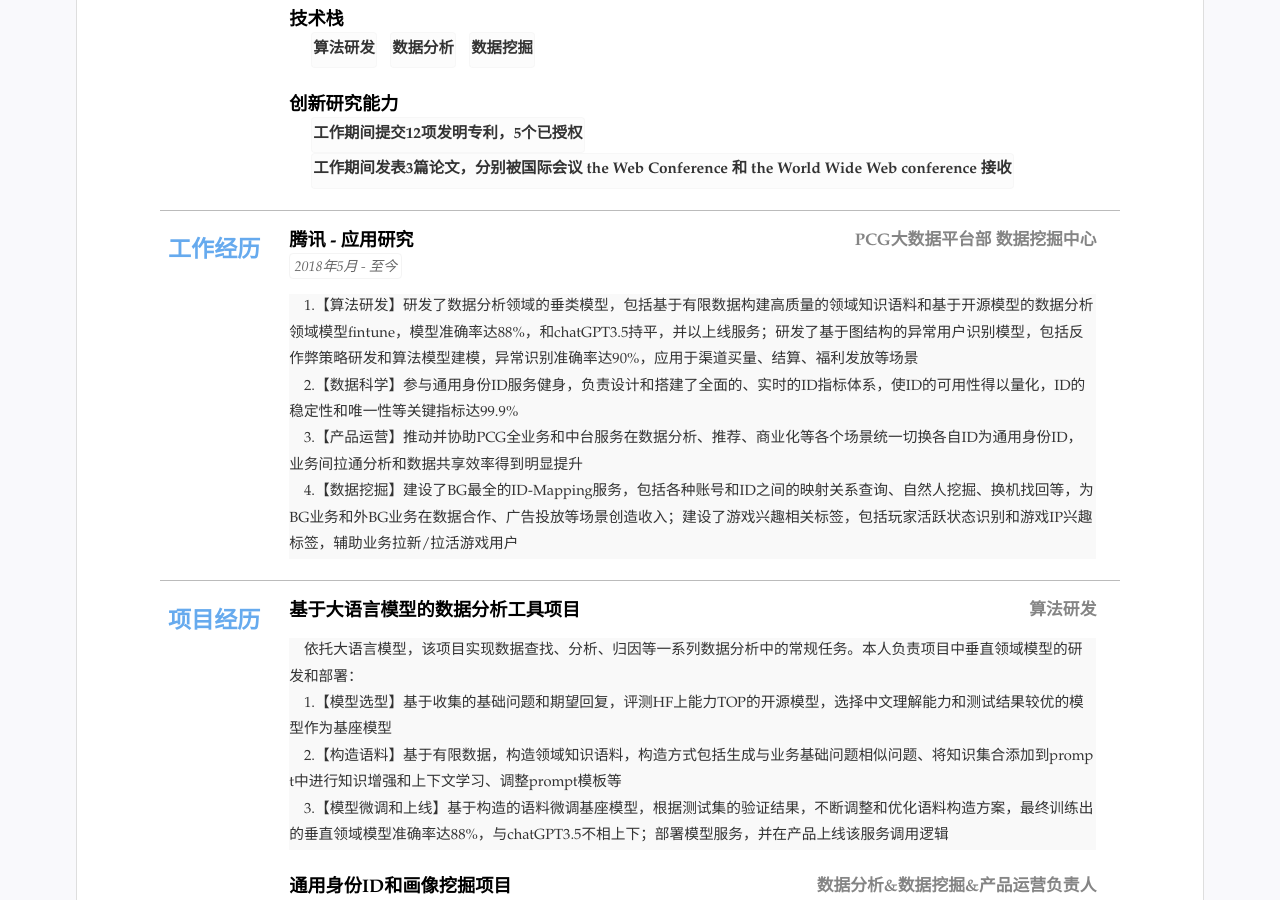
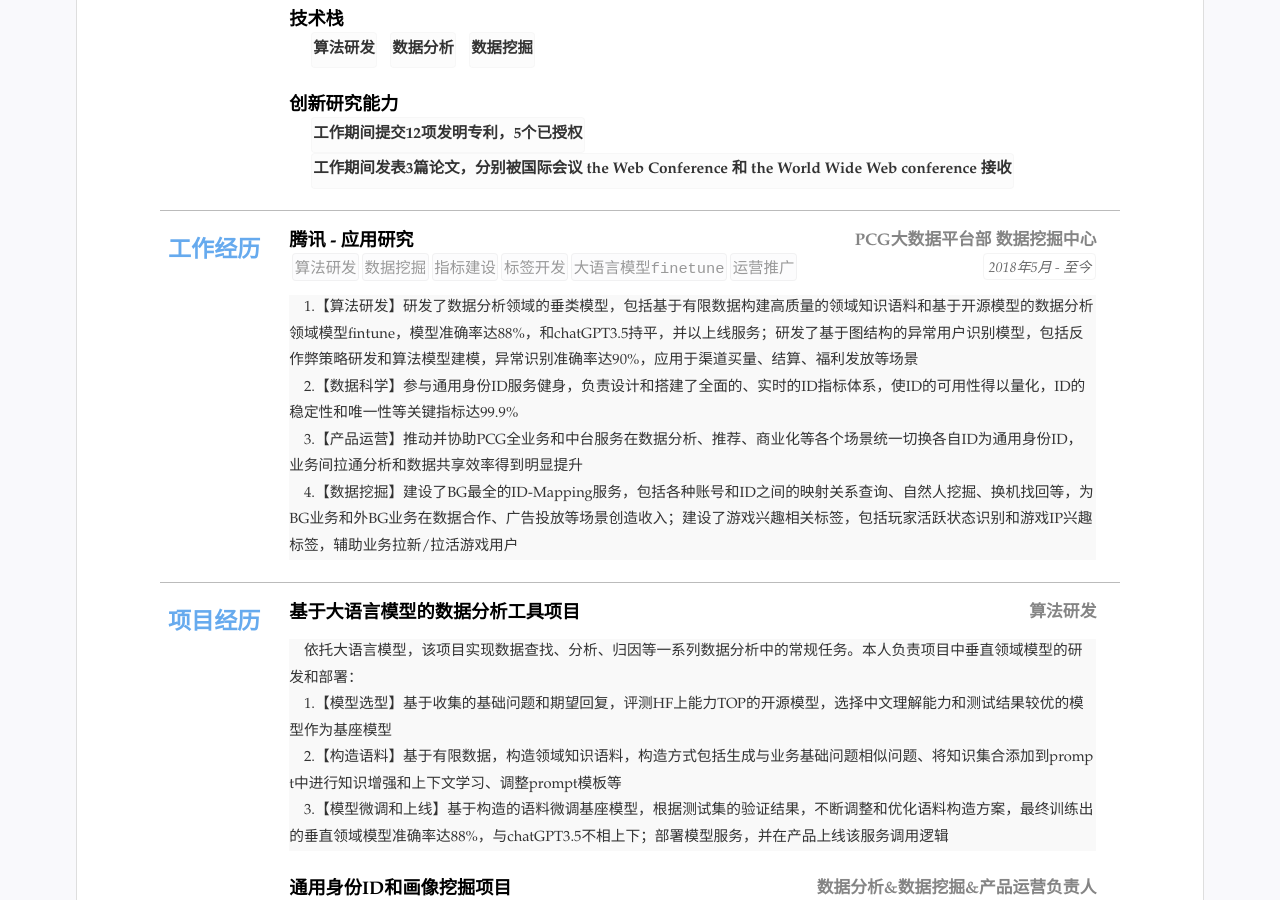
Before and after one commit to wenruity/resume1, a Jekyll site: the page built from index.html, in a window 1280 px wide and 900 px high, scrolled down 485 px. Built offline with Jekyll 4.4.1, drawn with Linux system fonts in a browser that asks for light colours.

Commit message:
Update resume.yml

```diff
--- a/_data/resume.yml
+++ b/_data/resume.yml
@@ -68,12 +68,12 @@ main: #简历主要内容，
     sub: PCG大数据平台部   数据挖掘中心
     duration: "2018年5月 - 至今"
     tags:
-    # - 画像挖掘
-    # - 标签开发
-    # - 指标监控
-    # - 画像评测
-    # - 画像提升
-    # - 实验配置
+    - 算法研发
+    - 数据挖掘
+    - 指标建设
+    - 标签开发
+    - 大语言模型finetune
+    - 运营推广
     # summary: 职务或者工作总结(自动折叠)
     detail: 1.【算法研发】研发了数据分析领域的垂类模型，包括基于有限数据构建高质量的领域知识语料和基于开源模型的数据分析领域模型fintune，模型准确率达88%，和chatGPT3.5持平，并以上线服务；研发了基于图结构的异常用户识别模型，包括反作弊策略研发和算法模型建模，异常识别准确率达90%，应用于渠道买量、结算、福利发放等场景 <br>  &nbsp &nbsp
             2.【数据科学】参与通用身份ID服务健身，负责设计和搭建了全面的、实时的ID指标体系，使ID的可用性得以量化，ID的稳定性和唯一性等关键指标达99.9% <br>  &nbsp &nbsp
```
